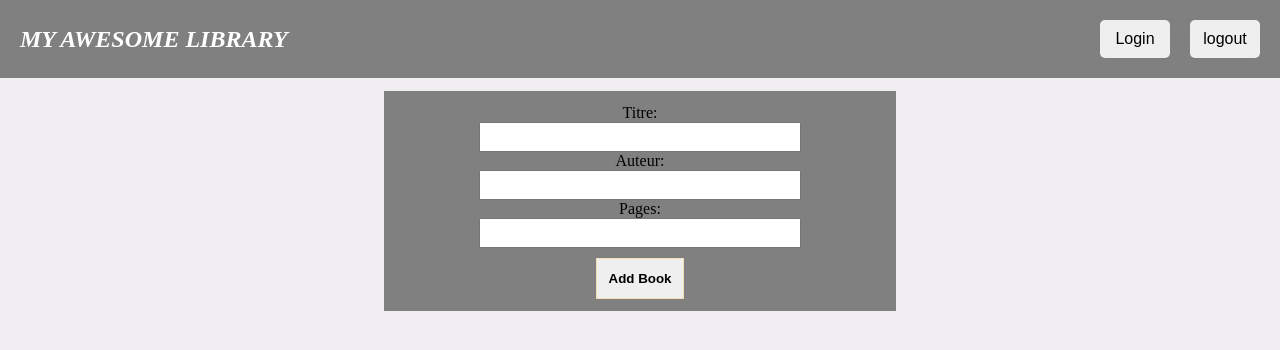
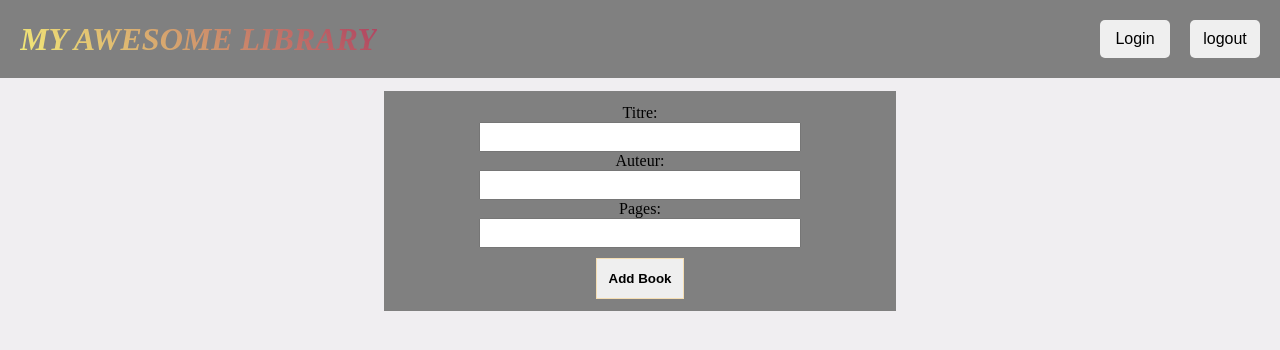
Before and after one commit to biroue10/library, a website: page index.html in a window 1280 px wide. Drawn offline with Linux system fonts and the light colour scheme.

Commit message:
refactor my code

```diff
--- a/style.css
+++ b/style.css
@@ -68,7 +68,6 @@ tr {
 .grid-element {
   border-radius: 10px;
   background-color: white;
-  box-shadow: 2px 2px 5px red;
 }
 nav {
   display: flex;
@@ -94,9 +93,14 @@ nav {
   border-radius: 5px;
 }
 .logo {
-  font-size: 1.5rem;
+  font-size: 2rem;
   font-weight: 900;
   text-transform: uppercase;
   color: white;
   font-style: italic;
+  background-image: linear-gradient(45deg, #f3ec78, #af4261);
+  -webkit-background-clip: text;
+  -webkit-text-fill-color: transparent;
+  -moz-background-clip: text;
+  -moz-text-fill-color: transparent;
 }
```
